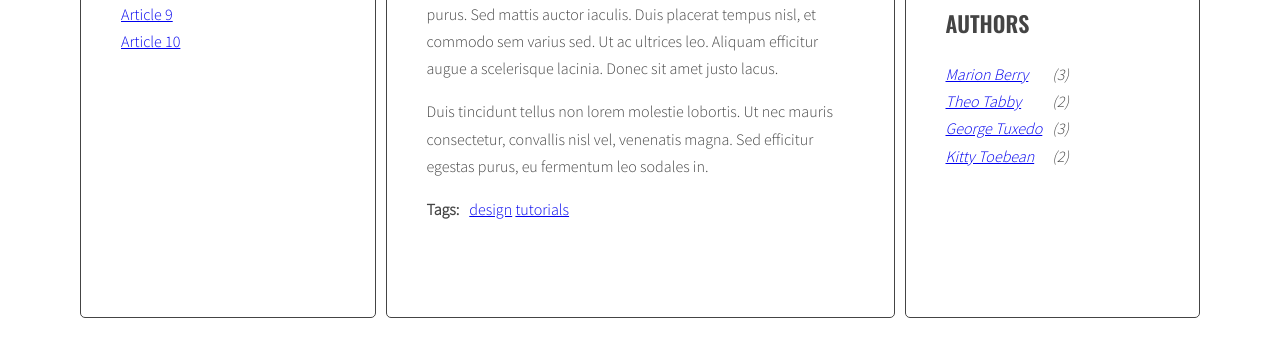
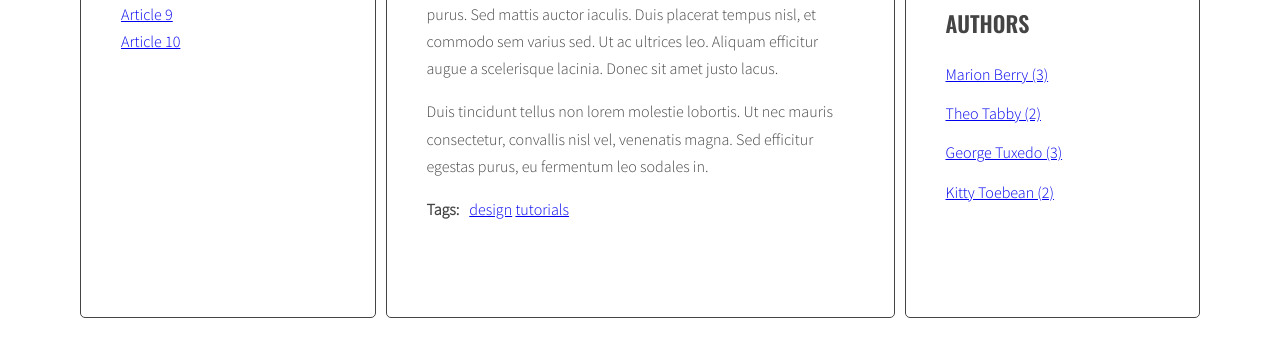
Before and after one commit to katarzynakrysinska/javascript-blog, a website: page index.html in a window 1280 px wide. Shown: the part 575-932 px from the top of the page. Drawn offline with nearby package versions, Linux system fonts and the light colour scheme.

Commit message:
Finish authors cloud

```diff
--- a/index.html
+++ b/index.html
@@ -188,6 +188,11 @@
         </div>
       </div>
 
+      <script id="template-author-cloud-link" type="text/x-handlebars-template">
+        {{#each authors}}
+        <li><a href="#author-{{ author }}" class="{{ className }}"> {{ author }} ({{ count }}) </a></li>
+        {{/each}}
+      </script>
 
       <script id="template-tag-cloud-link" type="text/x-handlebars-template">
         {{#each tags}}
--- a/js/script.js
+++ b/js/script.js
@@ -6,6 +6,7 @@
     tagLink: Handlebars.compile(document.querySelector('#template-tag-link').innerHTML),
     authorLink: Handlebars.compile(document.querySelector('#template-author-link').innerHTML),
     tagCloudLink: Handlebars.compile(document.querySelector('#template-tag-cloud-link').innerHTML),
+    authorCloudLink: Handlebars.compile(document.querySelector('#template-author-cloud-link').innerHTML),
   };
 
   const opt = {
@@ -18,12 +19,13 @@
     cloudClassCount: 5,
     cloudClassPrefix: 'tag-size-',
     authorsListSelector: '.authors.list',
+    authorClassCount: 5,
+    authorClassPrefix: 'author-size-',
   };
 
   const titleClickHandler = function(event){
     event.preventDefault();
     const clickedElement = this;
-
     console.log('Link was clicked!');
 
     /* [DONE] remove class 'active' from all article links  */
@@ -97,7 +99,6 @@
 
       /* [DONE] insert link into titleList */
       html = html + linkHTML;
-
     }
 
     titleList.innerHTML = html;
@@ -141,51 +142,54 @@
   // Tags
   function generateTags(){
 
-    /* [done] create a new variale allTags with an empty object */
+    /* [NEW] create a new variable allTags with an empty object */
+
     let allTags = {};
 
     /* find all articles */
+
     const articles = document.querySelectorAll(opt.articleSelector);
+    console.log(articles);
 
     /* START LOOP: for every article: */
-    for (let article of articles){
+    for(let article of articles){
+      console.log(article);
 
       /* find tags wrapper */
-      const tagsList = article.querySelector(opt.articleTagsSelector);
+      const tagsWrapper = article.querySelector(opt.articleTagsSelector);{
+        console.log(tagsWrapper);
+      }
 
       /* make html variable with empty string */
       let html = '';
 
       /* get tags from data-tags attribute */
-      const articleTags = article.getAttribute('data-tags');
-
-      // console.log(articleTags);
+      const articleTags = article.getAttribute('data-tags');{
+        console.log(articleTags);
+      }
 
       /* split tags into array */
-      const articleTagsArray = articleTags.split(' ');
-
-      //console.log(articleTagsArray);
+      const articleTagsArray = articleTags.split(' ');{
+        console.log(articleTagsArray);
+      }
 
       /* START LOOP: for each tag */
-      for (let tag of articleTagsArray){
+      for(let tag of articleTagsArray){
+        console.log(tag);
 
-        //  console.log(tag);
         /* generate HTML of the link */
-        //console.log(articleTagsArray);
-
-        //const linkHTML = ' <li><a href="#tag-' + tag + '">' + tag + '</a></li> ';
-        const linkHTMLData = {id: tag, title: tag};
+        // const linkHTML = '<li><a href="#tag-' + '">' + tag + '</a></li>';
+        const linkHTMLData = {id: 'tag-' + tag, title: tag};
         const linkHTML = templates.tagLink(linkHTMLData);
-
         console.log(linkHTML);
 
 
         /* add generated code to html variable */
+        html += linkHTML + ' ';
 
-        html = html + linkHTML;
+        /* [NEW] check if this link is NOT already in allTags */
+        if(!allTags[tag]) {
 
-        /* [NEW] check if this link is Not already in allTags */
-        if(!allTags[tag]) {
           /* [NEW] add generated code to allTags array */
           allTags[tag] = 1;
         } else {
@@ -195,45 +199,49 @@
       /* END LOOP: for each tag */
       }
       /* insert HTML of all the links into the tags wrapper */
-      tagsList.innerHTML = html;
+      console.log('insert HTML');
+      tagsWrapper.innerHTML = html;
 
-    /* END LOOP: for every article: */
+      /* END LOOP: for every article: */
     }
 
-    // [DONE] find list of tags in right column
+    /* [NEW] find list of tags in right column */
     const tagList = document.querySelector('.tags');
 
     const tagsParams = calculateTagsParams(allTags);
     console.log('tagsParams:', tagsParams);
 
-    /* [DONE] create variable for all links HTML code */
-    //let allTagsHTML = '';
+    /* [NEW] create variable for all links HTML code */
+    // let allTagsHTML = '';
     const allTagsData = {tags: []};
 
-    /* [DONE] START LOOP: for each tag in allTags: */
+    /* [NEW] START LOOP: for each tag in allTags: */
     for(let tag in allTags){
-      /* [DONE] generate code of a link and add it to allTagsHTML */
 
-      const tagLinkHTML = '<li><a class="' + calculateTagClass(allTags[tag], tagsParams) + '" href="#tag-'+ tag +'">'+ tag + '</a> (' + allTags[tag] + ') </li>';
+      /* [NEW] generate code of a link and add it to allTagsHTML */
+      /* allTagsHTML += tag + ' (' + allTags[tag] + ') ';*/
+      /*allTagsHTML += '<li><a href="#tag-'+ tag +'">'+ tag +'</a>(' + allTags[tag] + ')</li>';*/
+
+      const tagLinkHTML = '<li><a class="' + calculateTagClass(allTags[tag], tagsParams) + '" href="#tag-' + tag + '">' + tag + '</a></li>';
       console.log('tagLinkHTML:', tagLinkHTML);
 
-      //allTagsHTML += '<a href="#tag-'+ tag +'">'+ tag +'</a> ' + ' (' + allTags[tag] + ') ';
-      //allTagsHTML += tagLinkHTML;
+      // allTagsHTML += tagLinkHTML;
       allTagsData.tags.push({
         tag: tag,
         count: allTags[tag],
         className: calculateTagClass(allTags[tag], tagsParams)
       });
 
-    /* [DONE] END LOOP: for each tag in allTags: */
+
+    /* [NEW] END LOOP: for each tag in allTags: */
     }
+    /*[NEW] add HTML from allTagsHTML to tagList */
 
-    /*[DONE] add HTML from allTagsHTML to tagList */
-    //tagList.innerHTML = allTagsHTML;
+    // tagList.innerHTML = allTagsHTML;
     tagList.innerHTML = templates.tagCloudLink(allTagsData);
     console.log(allTagsData);
+
   }
-
   generateTags();
 
   // Tag Click Thingy
@@ -294,8 +302,32 @@
 
   addClickListenersToTags();
 
+  /* Tags Parameters - counting max and min */
+  function calculateAuthorsParams(authors){
+    const params = {
+      min:99999,
+      max:0
+    };
+
+    for(let author in authors){
+      console.log(author + ' is used ' + authors[author] + ' times');
+      if(authors[author] > params.max){
+        params.max = authors[author];
+      }
+      if(authors[author] < params.min){
+        params.min = authors[author];
+      }
+    }
+    console.log(authors);
+    return params;
+  }
+
+  function calculateAuthorClass(count, params){
+    const classNumber = Math.floor( ( ( count - params.min ) / ( params.max - params.min ) ) * opt.authorClassCount + 1);
+    return opt.authorClassPrefix + classNumber;
+  }
+
   //ex. 7.2  !!!!! Authors
-
   function generateAuthors(){
 
     /* [done] create a new variale allAuthors with an empty object */
@@ -308,7 +340,7 @@
     for (let article of articles){
 
       /* find authors wrapper */
-      const authorsList = article.querySelector(opt.articleAuthorSelector);
+      const authorsWrapper = article.querySelector(opt.articleAuthorSelector);
 
       /* make html variable with empty string */
       let html = '';
@@ -320,13 +352,12 @@
 
       /* generate HTML of the link */
       //const linkHTML = html + 'by' + ' ' + '<a href="#author-'+ articleAuthor +'">'+ articleAuthor +'</a> ';
-      const linkHTMLData = {id: articleAuthor, title: articleAuthor};
+      const linkHTMLData = {id: 'author-' + articleAuthor, title: articleAuthor};
       const linkHTML = templates.authorLink(linkHTMLData);
 
       console.log(linkHTML);
 
       /* add generated code to html variable */
-
       html = html + linkHTML;
 
       /* [NEW] check if this link is NOT already in allTags */
@@ -338,37 +369,49 @@
       }
 
       /* insert HTML of all the links into the authors wrapper */
-      authorsList.innerHTML = html;
+      authorsWrapper.innerHTML = html;
 
       /* END LOOP: for every article: */
     }
 
     /* [NEW] find list of authors in right column */
-    const authorsList = document.querySelector('.authors');
+    const authorsList = document.querySelector('.authors.list');
 
     /* [NEW] add html from allAuthors to authorsList */
     //authorsList.innerHTML = allAuthors.join(' ');
 
+    const authorsParams = calculateAuthorsParams(allAuthors);
+    console.log('authorsParams:', authorsParams);
+
     /* [NEW] create variable for all links HTML code */
-    let allAuthorsHTML = '';
+    //let allAuthorsHTML = '';
+    const allAuthorsData = {authors: []};
 
 
     /* [NEW] START LOOP: for each tag in allTags: */
     for(let articleAuthor in allAuthors){
     /* [NEW] generate code of a link and add it to allTagsHTML */
-      allAuthorsHTML += '<a href="#author-'+ articleAuthor +'">'+ articleAuthor +'</a> ' + ' (' + allAuthors[articleAuthor] + ') ';
+      const authorLinkHTML = '<li><a class="' + calculateAuthorClass(allAuthors[articleAuthor], authorsParams) + '" href="#author-'+ articleAuthor +'">'+ articleAuthor + '</a> (' + allAuthors[articleAuthor] + ') </li>';
+      console.log('authorLinkHTML:', authorLinkHTML);
+
+      //allAuthorsHTML += authorLinkHTML;
+      allAuthorsData.authors.push({
+        author: articleAuthor,
+        count: allAuthors[articleAuthor],
+        className: calculateAuthorClass(allAuthors[articleAuthor], authorsParams)
+      });
+
     }
     /* [NEW] END LOOP: for each tag in allTags: */
 
     /*[NEW] add HTML from allTagsHTML to tagList */
-    authorsList.innerHTML = allAuthorsHTML;
-
+    //authorsList.innerHTML = allAuthorsHTML;
+    authorsList.innerHTML = templates.authorCloudLink(allAuthorsData);
   }
 
   generateAuthors();
 
   // ex. 7.2 !!! Authors Click Thingy
-
   function authorClickHandler(event){
     /* prevent default action for this event */
     event.preventDefault();
--- a/sass/style.scss
+++ b/sass/style.scss
@@ -100,21 +100,12 @@ body {
 /* Authors */
 
 .authors {
-  display: flex;
-  flex-wrap: wrap;
-  font-style: italic;
+  display: inline;
 
   li {
     margin-bottom: 12px;
   }
 
-  a {
-      flex: 0 0 50%;
-  }
-
-  #text {
-      flex: 0 0 50%;
-  }
 }
 
 
```
Also changed, not shown: css/style.css, 1 other file.
